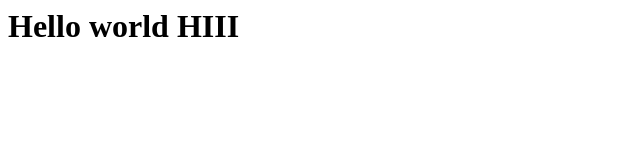
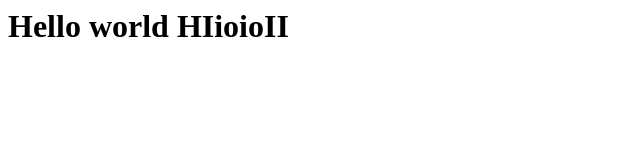
Before and after one commit to ssaish2293/myweb, a plain HTML site: page index.html in a window 1280 px wide. Shown: the whole page, without its empty margins (0-640 px from the left). Drawn offline with Linux system fonts and the light colour scheme.

Commit message:
Update index.html

```diff
--- a/index.html
+++ b/index.html
@@ -1 +1 @@
-<h1> Hello world HIII</h1>
+<h1> Hello world HIioioII</h1>
```
